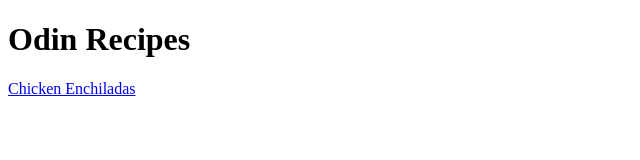
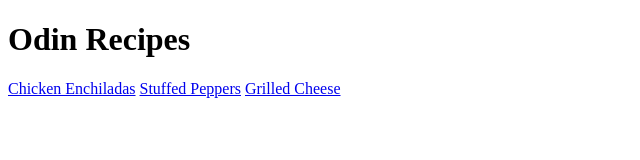
Before and after one commit to IvanR96/odin-recipes, a plain HTML site: page index.html in a window 1280 px wide. Shown: the whole page, without its empty margins (0-640 px from the left). Drawn offline with Linux system fonts and the light colour scheme.

Commit message:
Update index.html

```diff
--- a/index.html
+++ b/index.html
@@ -8,5 +8,8 @@
 <body>
     <h1>Odin Recipes</h1>
     <a href="recipes/enchiladas.html">Chicken Enchiladas</a>
+    <a href="recipes/stuffedpeppers.html">Stuffed Peppers</a>
+    <a href="recipes/grilledcheese.html">Grilled Cheese</a>
+
 </body>
 </html>
```
